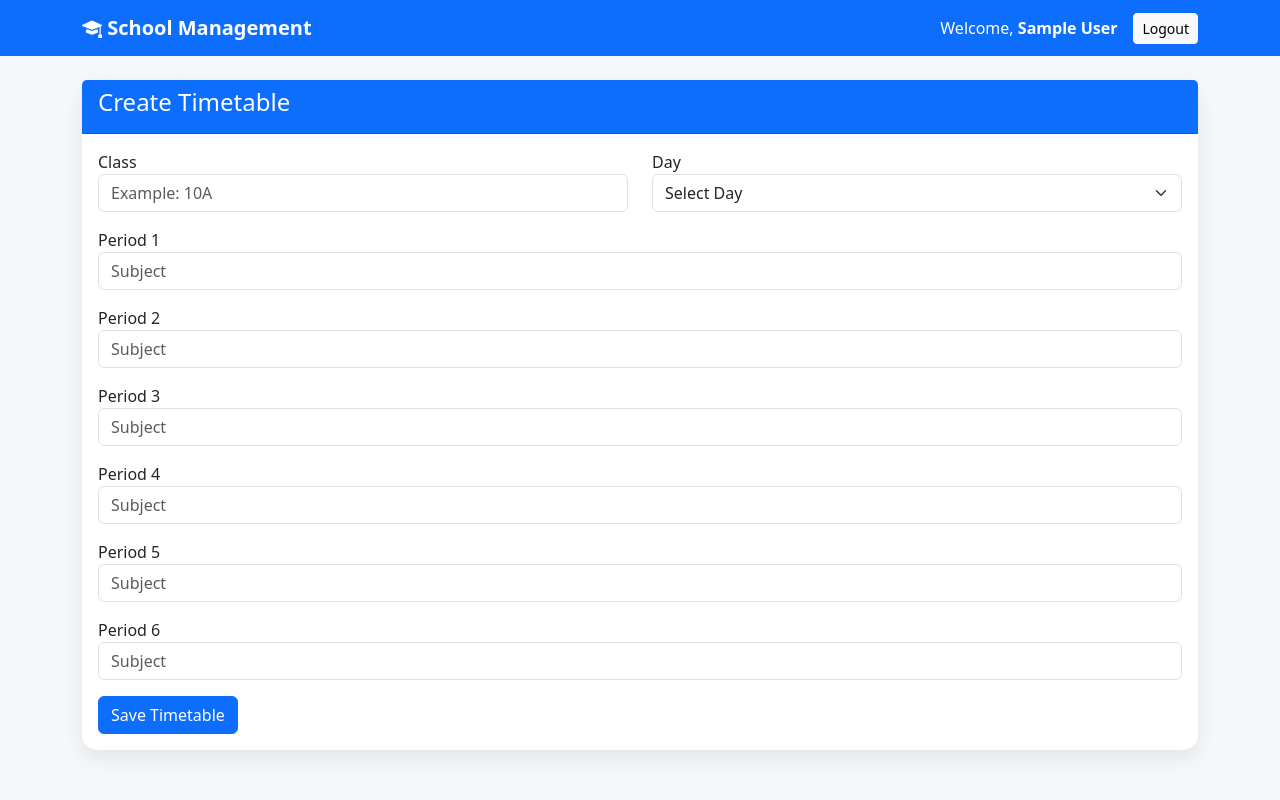
After one commit to neha-436/Preschool, a Flask app: page /create_timetable in a window 1280 px wide. The commit adds this page. Run offline with Flask 3, Linux system fonts and the light colour scheme; the visitor is signed in with stand-in values (Sample User, id 1).

Commit message:
Create and View Timetble

```diff
--- a/app.py
+++ b/app.py
@@ -6,6 +6,7 @@ from routes.admin import admin_bp
 from routes.parent import parent_bp
 from routes.signup import signup_bp
 from routes.student import student_bp
+from routes.timetable import timetable_bp
 
 app = Flask(__name__)
 app.secret_key = "secretkey"
@@ -16,6 +17,7 @@ app.register_blueprint(admin_bp)
 app.register_blueprint(parent_bp)
 app.register_blueprint(signup_bp)
 app.register_blueprint(student_bp)
+app.register_blueprint(timetable_bp)
 
 @app.route("/")
 def home():
--- a/routes/teacher.py
+++ b/routes/teacher.py
@@ -61,4 +61,4 @@ def register_teacher():
 
 @teacher_bp.route("/teacher/dashboard")
 def dashboard():
-    return "<h1>Teacher Dashboard</h1>"
+    return render_template("teacher/dashboard.html")
--- /dev/null
+++ b/routes/timetable.py
@@ -0,0 +1,164 @@
+from flask import Flask, Blueprint, session, redirect, request, render_template, flash, url_for
+
+from db import db, cursor
+
+timetable_bp = Blueprint("timetable", __name__)
+
+@timetable_bp.route("/create_timetable", methods=["GET", "POST"])
+def create_timetable():
+    if "user_id" not in session:
+        flash("Please login first", "warning")
+        return redirect(url_for("auth.login"))
+
+    if session["role"] != "admin":
+        flash("Access denied", "danger")
+        return redirect(url_for("auth.login"))
+
+    if request.method == "POST":
+        class_name = request.form["class_name"]
+        day = request.form["day"]
+
+        period1 = request.form["period1"]
+        period2 = request.form["period2"]
+        period3 = request.form["period3"]
+        period4 = request.form["period4"]
+        period5 = request.form["period5"]
+        period6 = request.form["period6"]
+
+        #preventing duplicate timetable
+        cursor.execute("""
+            SELECT id
+            FROM timetable
+            WHERE class_name=%s AND day=%s
+        """, (class_name, day))
+
+        if cursor.fetchone():
+            flash("Timetable already exists for this class and day.", "warning")
+            return redirect(url_for("timetable.create_timetable"))
+
+        cursor.execute("""
+            INSERT INTO timetable
+            (class_name, day, period1, period2, period3, period4, period5, period6)
+            VALUES(%s, %s, %s, %s, %s, %s, %s, %s)
+        """, (class_name, day, period1, period2, period3, period4, period5, period6))
+
+        db.commit()
+
+        flash("Timetable created successfully", "success")
+        return redirect(url_for("admin.dashboard"))
+    return render_template("admin/create_timetable.html")
+
+@timetable_bp.route("/view_timetable")
+def view_timetable():
+    if "user_id" not in session:
+        flash("Please login first.", "warning")
+        return redirect(url_for("auth.login"))
+
+    role = session["role"]
+
+    #---Admin---
+    if role == "admin":
+
+        selected_class = request.args.get("class_name")
+
+        cursor.execute("""
+            SELECT DISTINCT class_name
+            FROM timetable
+            ORDER BY class_name
+        """)
+        classes = cursor.fetchall()
+
+        if selected_class:
+
+            cursor.execute("""
+                SELECT *
+                FROM timetable
+                WHERE class_name=%s
+                ORDER BY FIELD(day,
+                    'Monday',
+                    'Tuesday',
+                    'Wednesday',
+                    'Thursday',
+                    'Friday')
+            """, (selected_class,))
+
+        else:
+
+            cursor.execute("""
+                SELECT *
+                FROM timetable
+                ORDER BY class_name,
+                FIELD(day,
+                    'Monday',
+                    'Tuesday',
+                    'Wednesday',
+                    'Thursday',
+                    'Friday')
+            """)
+
+        timetable = cursor.fetchall()
+
+    #---Teacher---
+    elif role == "teacher":
+
+        classes = []
+        selected_class = None
+
+        cursor.execute("""
+            SELECT class_assigned
+            FROM teachers
+            WHERE user_id=%s
+        """, (session["user_id"],))
+
+
+        teacher = cursor.fetchone()
+
+        cursor.execute("""
+            SELECT *
+            FROM timetable
+            WHERE class_name=%s
+            ORDER BY FIELD(day,
+                'Monday',
+                'Tuesday',
+                'Wednesday',
+                'Thursday',
+                'Friday')
+        """, (teacher["class_assigned"],))
+
+        timetable = cursor.fetchall()
+
+    #---Parent---
+
+    else:
+
+        classes = []
+        selected_class = None
+
+        cursor.execute("""
+            SELECT class_name
+            FROM students
+            WHERE parent_id=%s
+            LIMIT 1
+        """, (session["user_id"],))
+
+        student = cursor.fetchone()
+
+        if student:
+            cursor.execute("""
+                SELECT *
+                    FROM timetable
+                    WHERE class_name=%s
+                    ORDER BY FIELD(day,
+                        'Monday',
+                        'Tuesday',
+                        'Wednesday',
+                        'Thursday',
+                        'Friday')
+            """, (student["class_name"],))
+
+            timetable = cursor.fetchall()
+
+        else:
+            timetable = []
+
+    return render_template("timetable/view_timetable.html", timetable=timetable, classes=classes, selected_class = selected_class)
--- /dev/null
+++ b/templates/admin/create_timetable.html
@@ -0,0 +1,84 @@
+{% extends "base.html" %}
+
+{% block title %}
+Create Timetable
+{% endblock %}
+
+{% block content %}
+
+<div class="card shadow-custom">
+
+    <div class="card-header bg-primary text-white">
+        <h4>Create Timetable</h4>
+    </div>
+
+    <div class="card-body">
+
+        <form method="POST">
+
+            <div class="row mb-3">
+
+                <div class="col-md-6">
+
+                    <label>Class</label>
+
+                    <input
+                    type="text"
+                    name="class_name"
+                    class="form-control"
+                    placeholder="Example: 10A"
+                    required>
+
+                </div>
+
+                <div class="col-md-6">
+
+                    <label>Day</label>
+
+                    <select
+                    name="day"
+                    class="form-select"
+                    required>
+
+                        <option value="">Select Day</option>
+
+                        <option>Monday</option>
+                        <option>Tuesday</option>
+                        <option>Wednesday</option>
+                        <option>Thursday</option>
+                        <option>Friday</option>
+
+                    </select>
+
+                </div>
+
+            </div>
+
+            {% for i in range(1,7) %}
+
+            <div class="mb-3">
+
+                <label>Period {{ i }}</label>
+
+                <input
+                type="text"
+                name="period{{ i }}"
+                class="form-control"
+                placeholder="Subject"
+                required>
+
+            </div>
+
+            {% endfor %}
+
+            <button class="btn btn-primary">
+                Save Timetable
+            </button>
+
+        </form>
+
+    </div>
+
+</div>
+
+{% endblock %}
```
Also changed, not shown: routes/parent.py (+10 -2 lines), templates/admin/dashboard.html (+29 -0 lines), templates/parent/dashboard.html (+26 -0 lines), templates/teacher/dashboard.html (+26 -0 lines), templates/timetable/view_timetable.html (added, +111 -0 lines).
